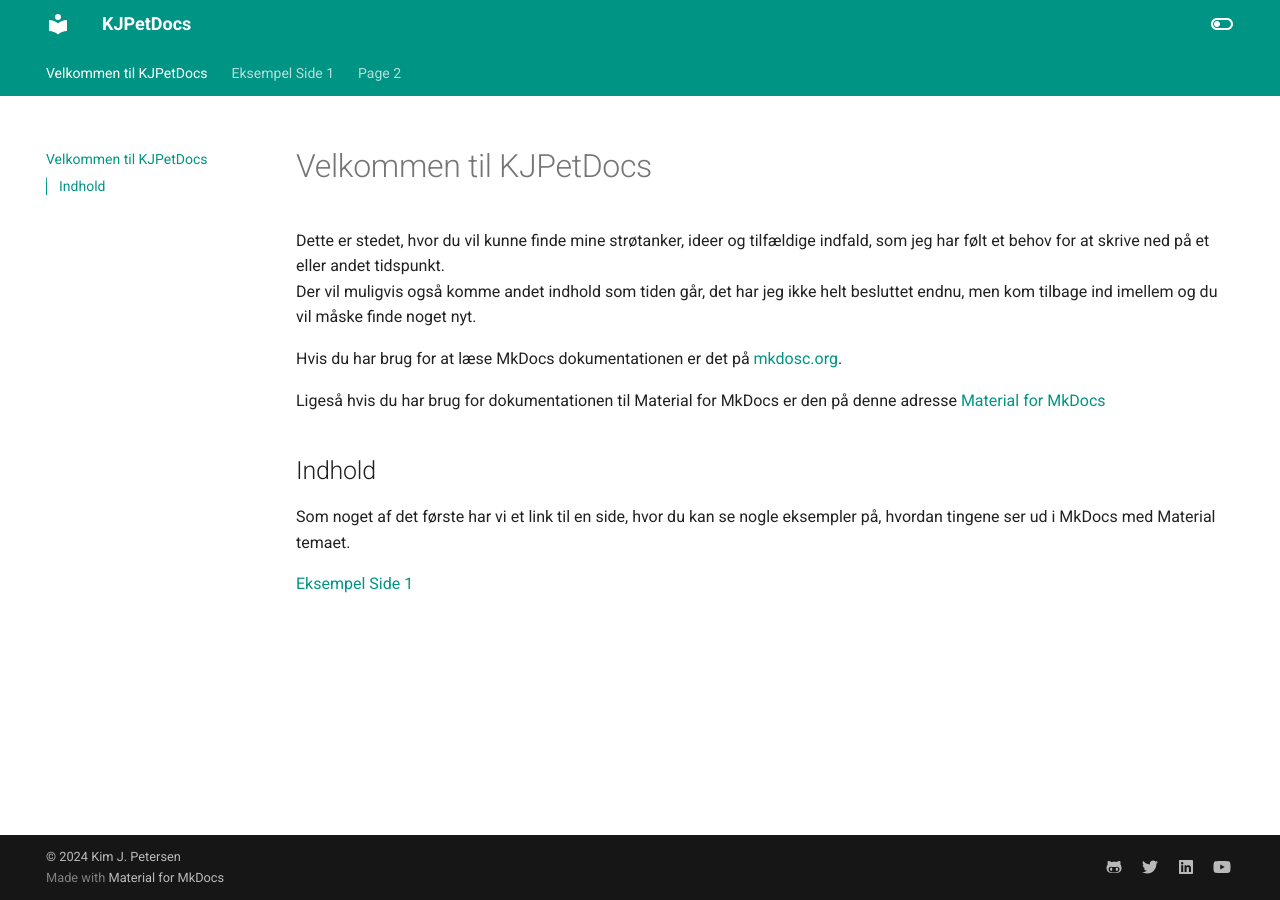
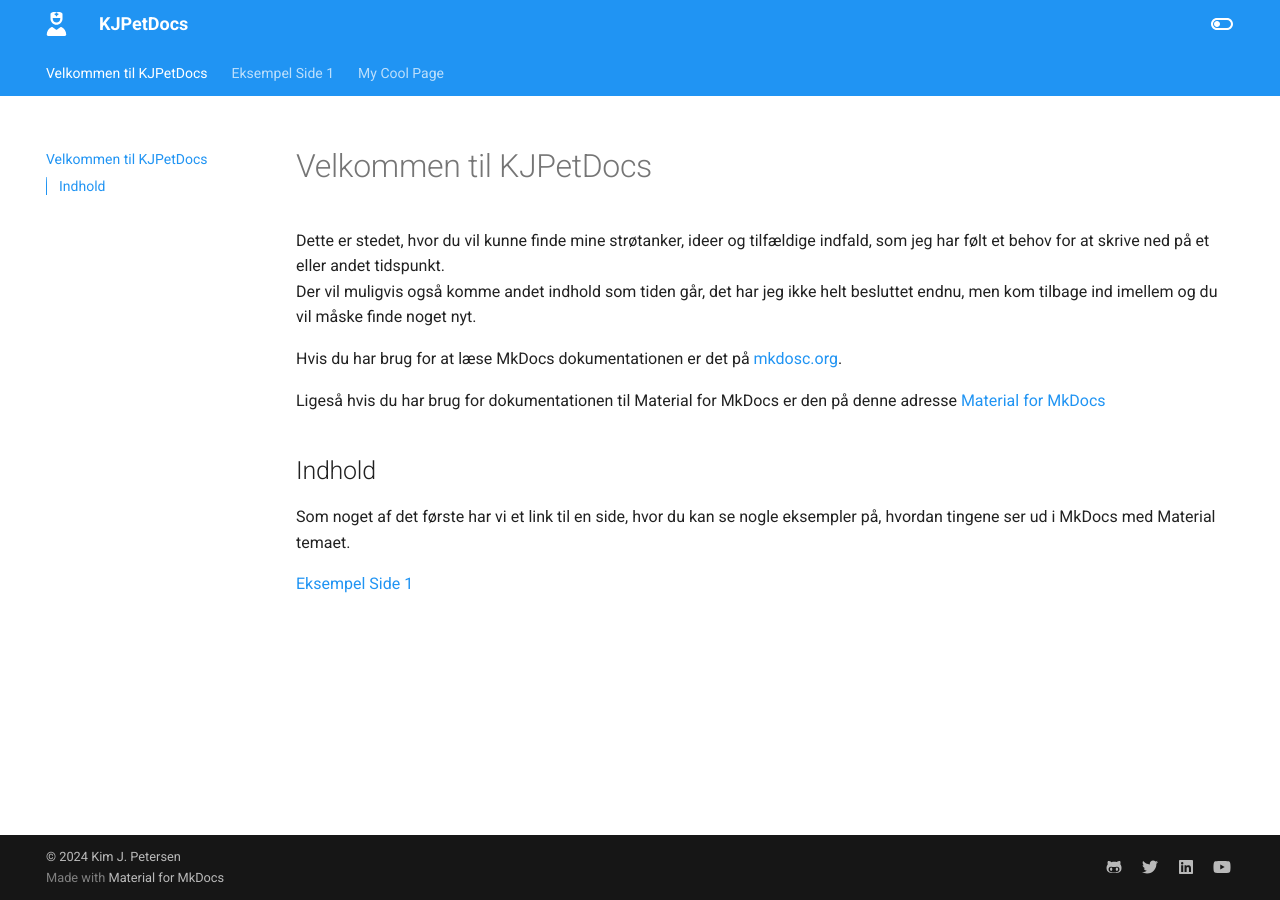
Before and after one commit to kjpet/KJPetDocs, an MkDocs documentation site: the page built from docs/index.md, in a window 1280 px wide. Built offline with MkDocs 1.6.1 and Material for MkDocs 9.7.7, drawn with Linux system fonts in a browser that asks for light colours.

Commit message:
changed color and logo

```diff
--- a/mkdocs.yml
+++ b/mkdocs.yml
@@ -2,6 +2,8 @@ site_name: KJPetDocs
 
 theme:
   name: material
+  icon:
+    logo: fontawesome/solid/user-nurse
   features:
     - navigation.tabs
     - navigation.sections
@@ -18,7 +20,7 @@ theme:
       toggle:
         icon: material/toggle-switch-off-outline
         name: Switch to dark mode
-      primary: teal
+      primary: blue
       accent: purple
     - scheme: slate
       toggle:
```
Also changed, not shown: docs/page2.md (+5 -0 lines).
